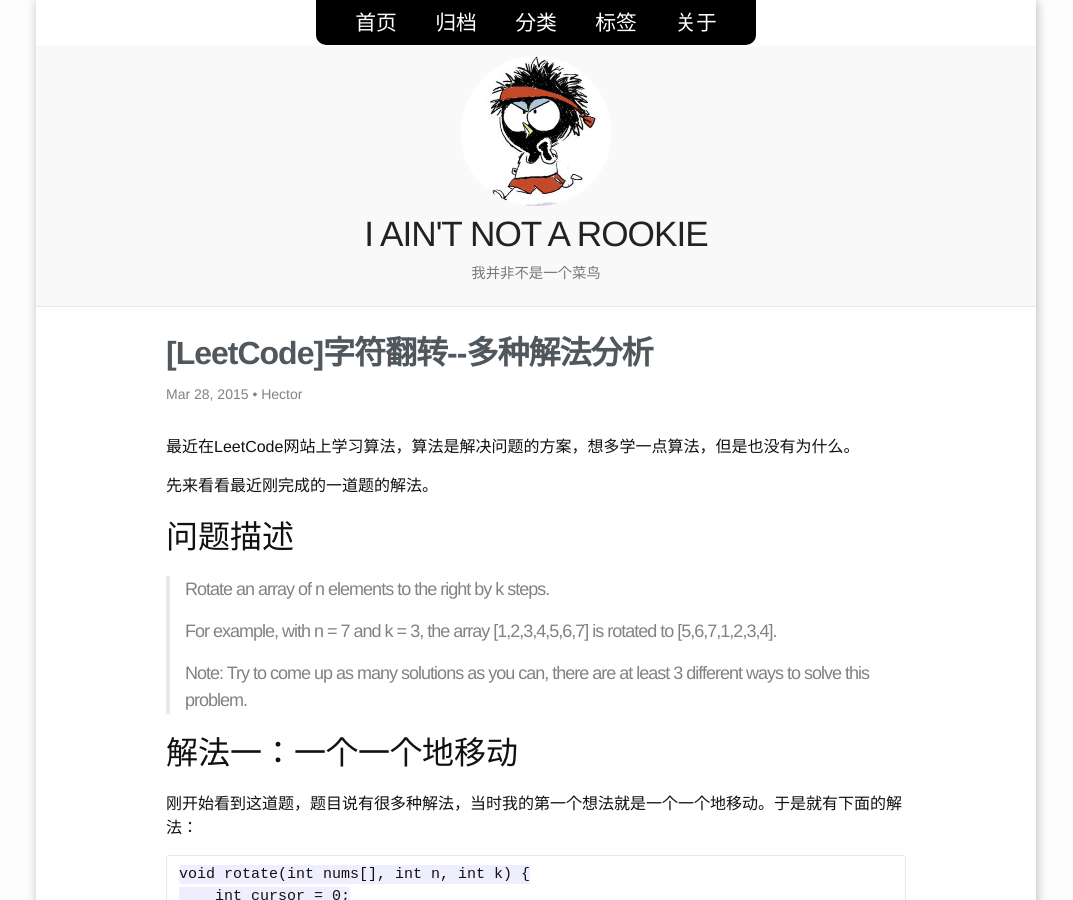
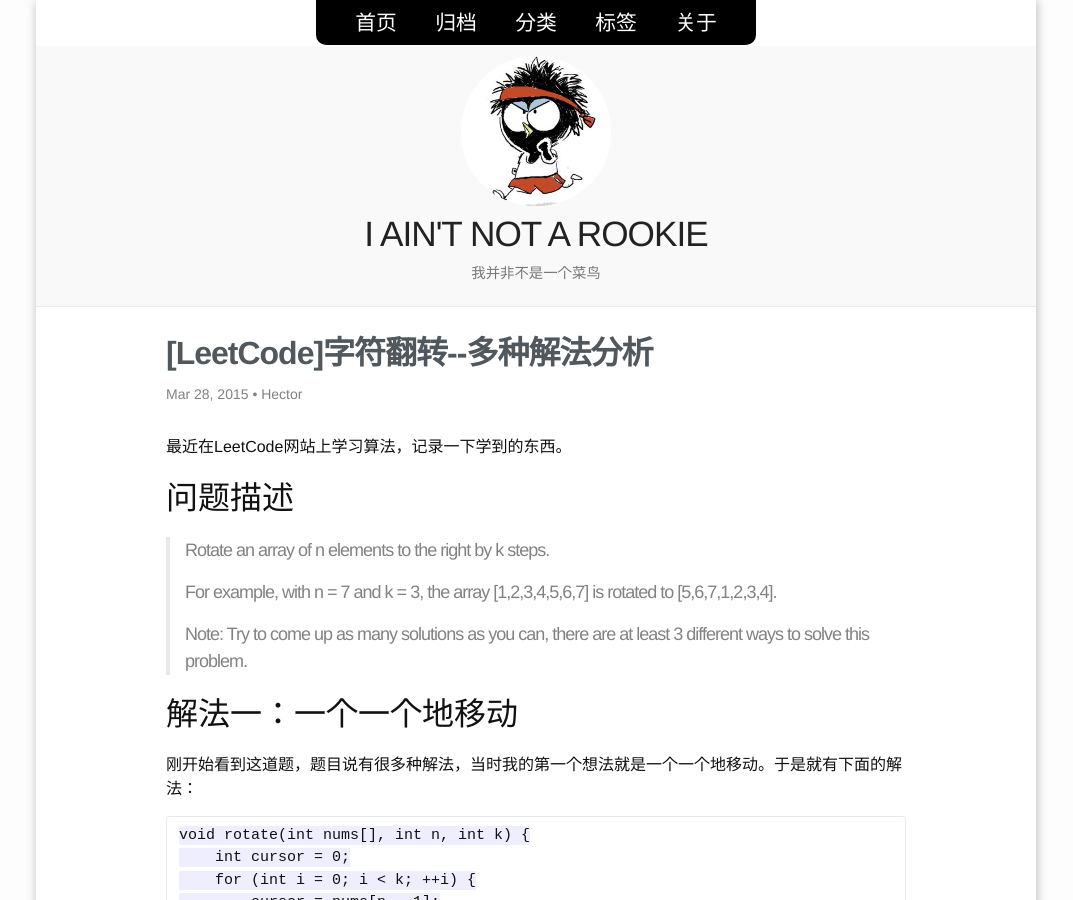
Before and after one commit to hoohack/hoohack.github.io, a Jekyll site: the page built from _posts/2015/2015-03-28-rotate-array-algorithm-Analysis.markdown, in a window 1280 px wide and 900 px high. Shown: the whole window, without its empty margins (104-1177 px from the left). Built offline with Jekyll 4.4.1, drawn with Linux system fonts in a browser that asks for light colours; comment, search, counter and statistics services are not loaded.

```diff
--- a/_posts/2015/2015-03-28-rotate-array-algorithm-Analysis.markdown
+++ b/_posts/2015/2015-03-28-rotate-array-algorithm-Analysis.markdown
@@ -9,9 +9,7 @@
 tags: [LeetCode,Algorithm]
 ---
 
-最近在LeetCode网站上学习算法，算法是解决问题的方案，想多学一点算法，但是也没有为什么。
-
-先来看看最近刚完成的一道题的解法。
+最近在LeetCode网站上学习算法，记录一下学到的东西。
 
 ##问题描述
 
@@ -21,6 +19,8 @@
 >
 >Note:
 Try to come up as many solutions as you can, there are at least 3 different ways to solve this problem.
+
+<!--more-->
 
 ##解法一：一个一个地移动
 刚开始看到这道题，题目说有很多种解法，当时我的第一个想法就是一个一个地移动。于是就有下面的解法：
```
